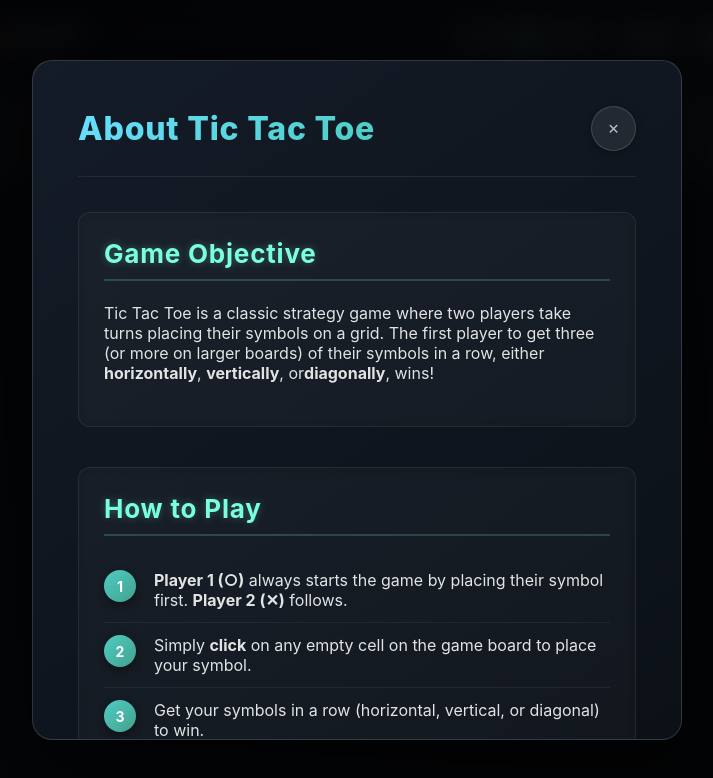
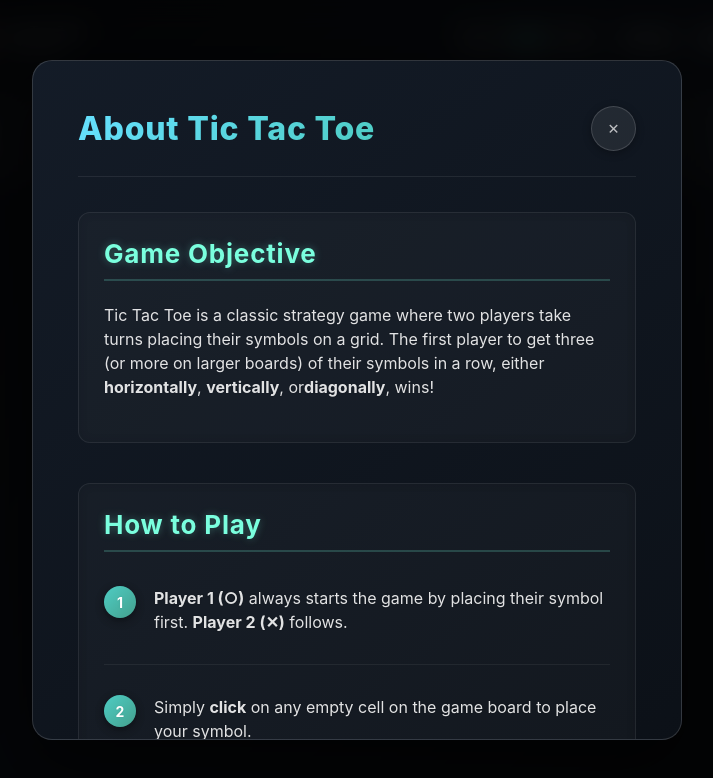
Before and after one commit to mahmoudalnkeeb/tic-tac-toe-multiplayer, a Next.js app: page / in a window 1280 px wide. Shown: the top 778 px of the page, without its empty margins (283-996 px from the left). Built offline with nearby package versions, Linux system fonts and the light colour scheme.

Commit message:
init(AboutPopup): add 'Power-Ups' section with it's description

```diff
--- a/src/components/AboutPopup/AboutPopup.jsx
+++ b/src/components/AboutPopup/AboutPopup.jsx
@@ -49,16 +49,26 @@ const AboutPopup = () => {
         </InfoCard>
 
         <InfoCard title="Winning Example">
-          <p className={s.winningParagraph}>
+          <p>
             Here's a clear illustration of how <b>Player 1 ({SYMBOL_O})</b> can
             achieve victory with a diagonal connection on a standard 4x4 board:
           </p>
 
           <ExampleBoard boardData={BOARD_EXAMPLES.winningBoard} />
 
-          <p className={s.winningParagraph2}>
+          <p>
             In this scenario, Player 1 successfully connects Four{" "}
             <b>{SYMBOL_O}</b> symbols along a diagonal path, securing the win.
+          </p>
+        </InfoCard>
+
+        <InfoCard title="Power-Ups">
+          <p>
+            Strategic advantages await! Each player has access to three unique
+            power-ups that can dramatically alter the game's flow. Power-ups
+            have a <b>cooldown period</b> after use, meaning they become
+            available again only after a certain number of turns have passed.
+            Using them at the right moment is key to mastering the game!
           </p>
         </InfoCard>
       </article>
--- a/src/components/AboutPopup/AboutPopup.module.scss
+++ b/src/components/AboutPopup/AboutPopup.module.scss
@@ -40,9 +40,10 @@
   transform: scale(1) translateY(0);
 }
 
-.objectiveDescription {
+.aboutArticle :where(p, li) {
   margin-bottom: 18px;
-  font-size: 16px;
+  font-size: 1rem;
+  line-height: 1.5;
   color: rgba(255, 255, 255, 0.88);
   text-shadow: 0 0 2px rgba(0, 0, 0, 0.1);
 }
@@ -57,8 +58,6 @@
   display: flex;
   align-items: flex-start;
   gap: 18px;
-  font-size: 16px;
-  color: rgba(255, 255, 255, 0.88);
 }
 
 .howToPlayList li::before {
@@ -77,11 +76,3 @@
   flex-shrink: 0;
   box-shadow: 0 3px 8px rgba(0, 0, 0, 0.4);
 }
-
-.winningParagraph,
-.winningParagraph2 {
-  margin-bottom: 18px;
-  font-size: 1rem;
-  color: rgba(255, 255, 255, 0.88);
-  text-shadow: 0 0 2px rgba(0, 0, 0, 0.1);
-}
```
